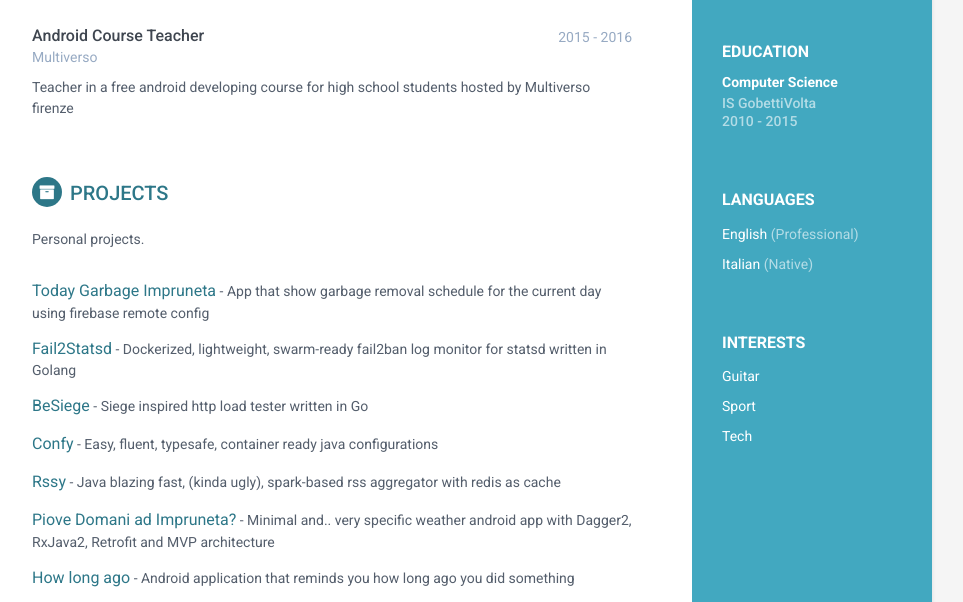
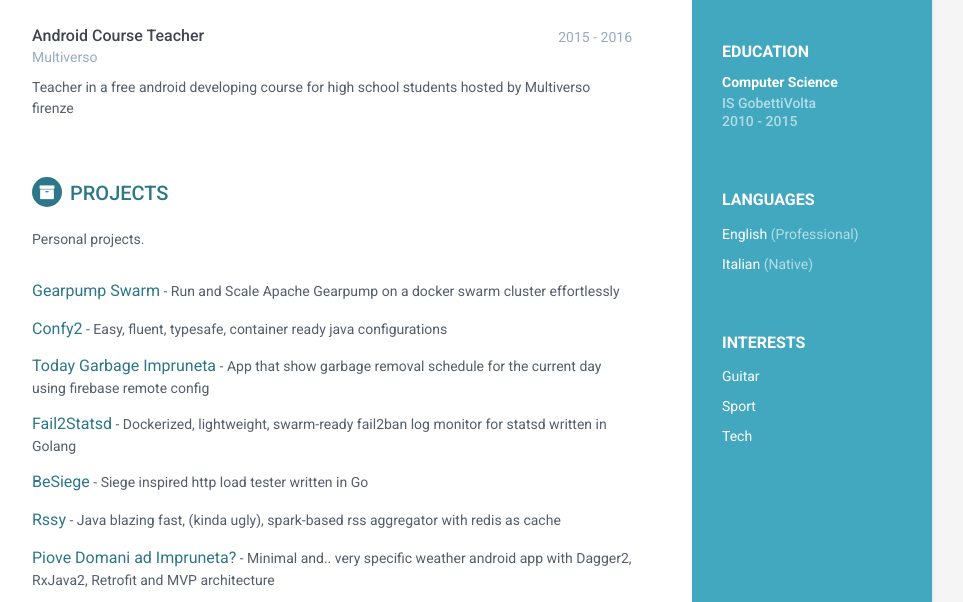
Before and after one commit to GaruGaru/portfolio, a plain HTML site: page index.html in a window 1280 px wide. Shown: the part 612-1214 px from the top of the page, without its empty margins (188-1151 px from the left). Drawn offline with Linux system fonts and the light colour scheme.

Commit message:
Updated personal projects

```diff
--- a/index.html
+++ b/index.html
@@ -150,6 +150,14 @@
                 </div><!--//intro-->
 
                 <div class="item">
+                    <span class="project-title"><a href="https://github.com/GaruGaru/gearpump-swarm">Gearpump Swarm</a></span> - <span class="project-tagline">Run and Scale Apache Gearpump on a docker swarm cluster effortlessly</span>
+                </div><!--//item-->
+
+                <div class="item">
+                    <span class="project-title"><a href="http://github.com/GaruGaru/confy2">Confy2</a></span> - <span class="project-tagline">Easy, fluent, typesafe, container ready java configurations</span>
+                </div><!--//item-->
+
+                <div class="item">
                     <span class="project-title"><a href="https://github.com/GaruGaru/today-garbage-impruneta">Today Garbage Impruneta</a></span> - <span class="project-tagline">App that show garbage removal schedule for the current day using firebase remote config</span>
                 </div><!--//item-->
 
@@ -161,9 +169,6 @@
                     <span class="project-title"><a href="http://github.com/GaruGaru/BeSiege">BeSiege</a></span> - <span class="project-tagline">Siege inspired http load tester written in Go</span>
                 </div><!--//item-->
 
-                <div class="item">
-                    <span class="project-title"><a href="http://github.com/GaruGaru/confy">Confy</a></span> - <span class="project-tagline">Easy, fluent, typesafe, container ready java configurations</span>
-                </div><!--//item-->
                 <div class="item">
                     <span class="project-title"><a href="https://github.com/GaruGaru/Rssy" target="_blank">Rssy</a></span> -
                     <span class="project-tagline">Java blazing fast, (kinda ugly), spark-based rss aggregator with redis as cache</span>
```
